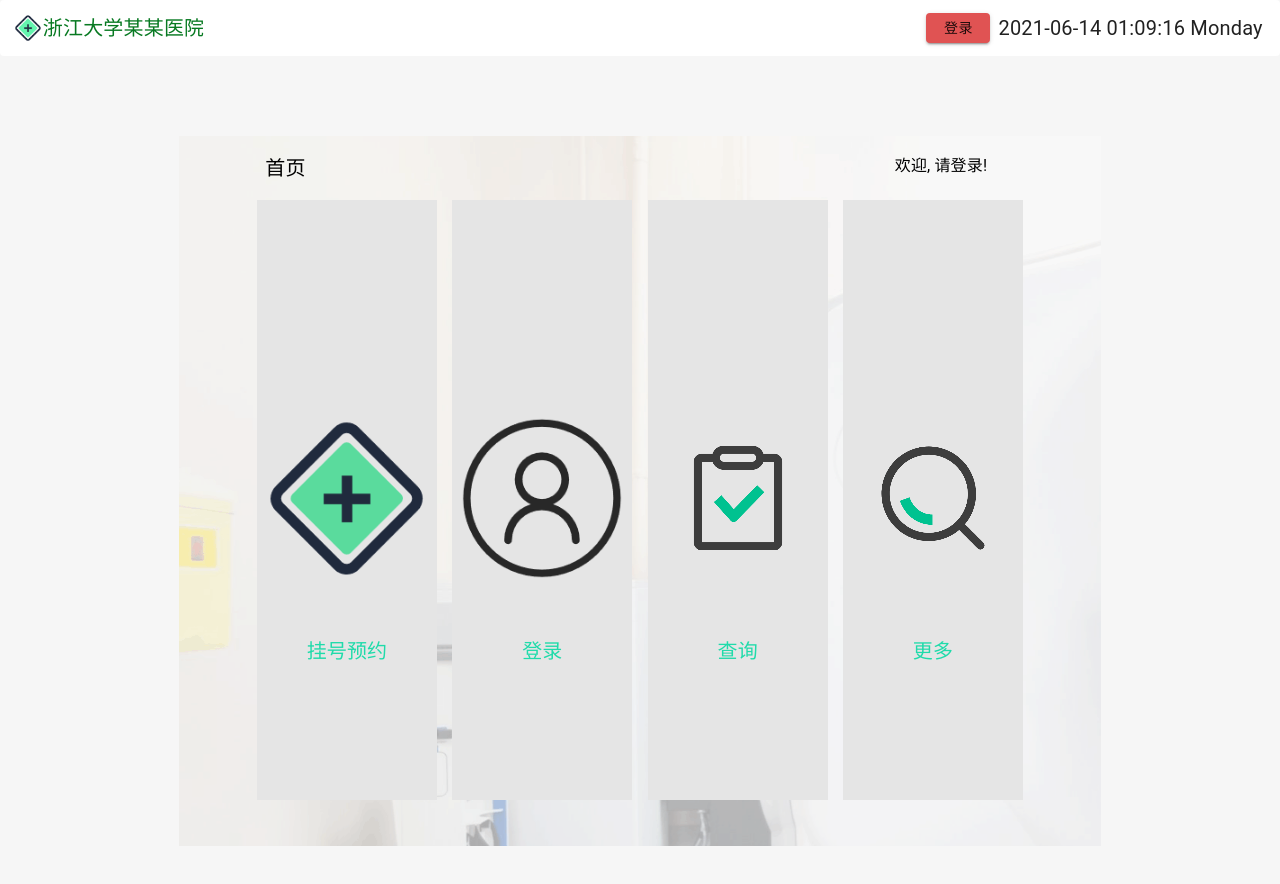
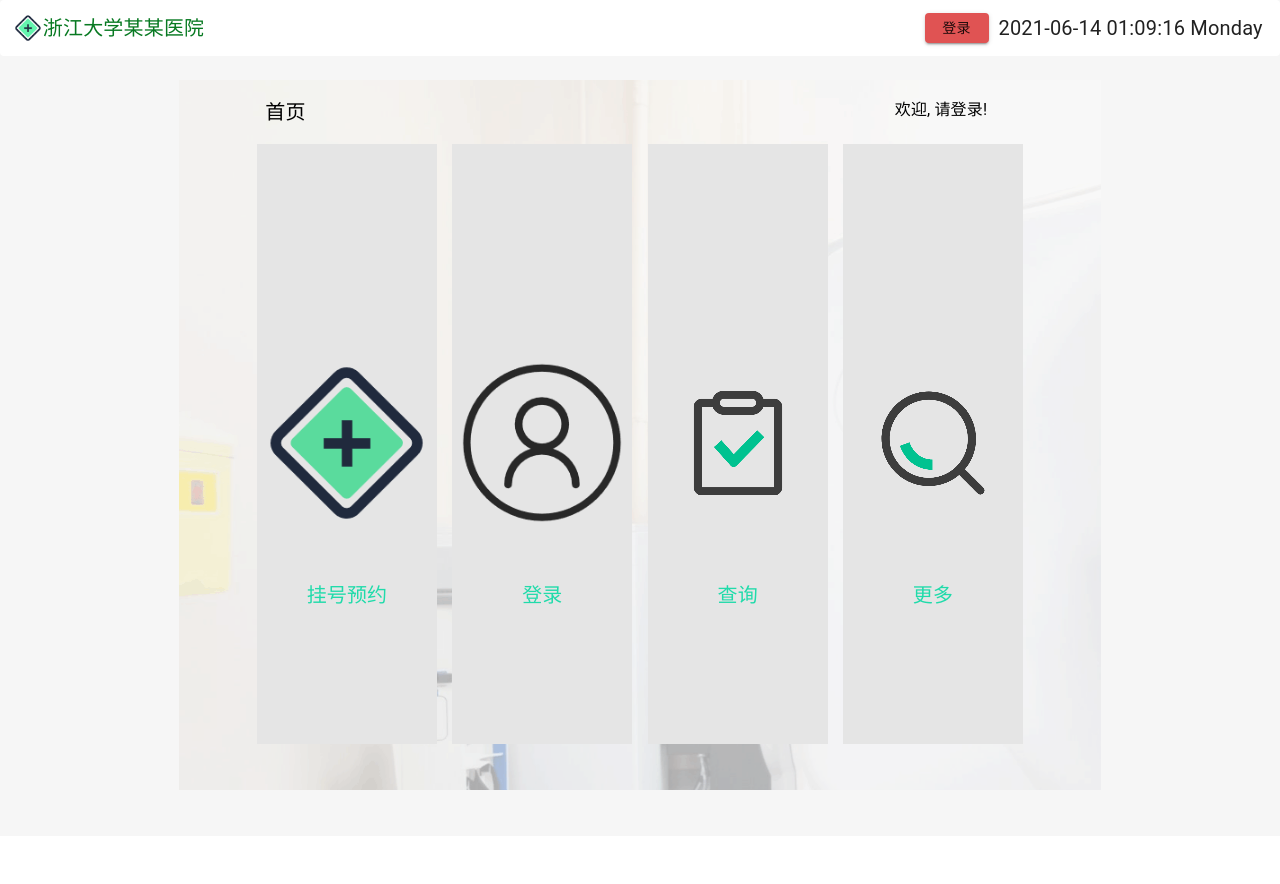
Before and after one commit to Lokilankaaa/hospital_appointment, a React (Create React App) app: page / in a window 1280 px wide. Shown: the top 884 px of the page. After the commit the page ends 836 px from the top, so only its background shows below. Built offline with nearby package versions, Linux system fonts and the light colour scheme.

Commit message:
fix styles of header

```diff
--- a/src/Components/AppointmentReview.tsx
+++ b/src/Components/AppointmentReview.tsx
@@ -148,7 +148,7 @@ class AppointmentReview extends React.Component<SignUpProps, {}> {
         const postReviewstate = this.postReviewStatus.state
         return (
             <div style={{backgroundColor: '#f6f6f6', marginBottom:"10%"}}>
-                <Grid container style={{marginTop:"6%", marginLeft:"20%", width:"60%", backgroundColor: 'white', display: "flex", justifyContent: "center"}}>
+                <Grid container style={{paddingTop:"6%", marginLeft:"20%", width:"60%", backgroundColor: 'white', display: "flex", justifyContent: "center"}}>
                     <Grid item  xs={8}>
                         <Grid container spacing={5}>
                             <Grid item xs={12}>
--- a/src/Components/DoctorReviewHistory.tsx
+++ b/src/Components/DoctorReviewHistory.tsx
@@ -190,7 +190,7 @@ class DoctorReviewHistory extends React.Component<SignUpProps, {}> {
         return (
             <div style={{backgroundColor: '#f6f6f6'}}>
                 <WelcomeHeader classes={this.props.headerClasses}/>
-                <Grid container style={{marginTop:"6%", display: "flex", justifyContent: "center"}} spacing={1}>
+                <Grid container style={{paddingTop:"6%", display: "flex", justifyContent: "center"}} spacing={1}>
                     <Grid item xs={8}>
                         <Grid container>
                             <Grid item xs={12}>
--- a/src/Components/welcomeHeader.tsx
+++ b/src/Components/welcomeHeader.tsx
@@ -42,7 +42,6 @@ class WelcomeHeader extends React.Component<headerProps, {}> {
     }
 
     render() {
-        const loginState = this.loginState;
         return (
             <Paper className={this.props.classes.root} elevation={0}>
                 <Grid container style={{display: "flex"}}>
@@ -54,19 +53,19 @@ class WelcomeHeader extends React.Component<headerProps, {}> {
                     <Grid item xs={8} style={{display: "flex", justifyContent: "flex-end"}}>
                         <Grid container spacing={1} style={{display: "flex", justifyContent: "flex-end"}}>
                             <Grid item style={{display: "flex", alignItems: "flex-end"}}>
-                                    {
-                                        (() => {
-                                            if (loginState)
-                                                return <Typography>欢迎您，{userStateInfoManager.getUserName()}</Typography>
-                                        })()
-                                    }
+                                {
+                                    (() => {
+                                        if (this.loginState)
+                                            return <Typography>欢迎您，{userStateInfoManager.getUserName()}</Typography>
+                                    })()
+                                }
                             </Grid>
                             <Grid item>
                                 <Button variant={"contained"} className={this.props.classes.button}
-                                        onClick={() => loginState ? this.logout() : this.login()} >
+                                        onClick={() => this.loginState ? this.logout() : this.login()} >
                                     {
                                         (() => {
-                                            if (loginState) {
+                                            if (this.loginState) {
                                                 return "登出";
                                             } else {
                                                 return "登录"
--- a/src/Styles/madeStyles.js
+++ b/src/Styles/madeStyles.js
@@ -37,11 +37,12 @@ export const recordsClasses = makeStyles({
 
 export const headerClasses = makeStyles({
     root: {
+        position: "fixed",
         // padding: "0",
         height: "30px",
         // marginTop: "-9%",
         width: "100%",
-        marginRight: "1",
+        margin: "0",
         top: "0%",
         // backgroundColor: "#edf1ec",
         zIndex: 100,
@@ -56,19 +57,26 @@ export const headerClasses = makeStyles({
         width: "30px",
     },
     title1: {
+        display: "inline-block",
         fontSize: 20,
+        float: "left",
         color: "#077921"
     },
     button: {
+        float: "right",
         height: "30px",
+        marginLeft: "3%",
+        marginRight: "3%",
         backgroundColor: '#e05353'
     },
     title2: {
         fontSize: 20,
+        display: "inline-block",
+        // float: "right",
+        alignItems: "center"
     },
 
 })
-
 export const cardClasses = makeStyles({
     root: {
         // minWidth: 275,
@@ -121,6 +129,7 @@ export const loginClasses = makeStyles((theme) => ({
     root: {
         flexGrow: 1,
         backgroundColor: '#f6f6f6',
+        paddingTop: '5%',
     },
     loginForm: {
         '& .MuiTextField-root': {
@@ -269,6 +278,7 @@ export const UserInfoStyles = makeStyles((theme) => ({
     header: {
         color: '#0BDAA4',
         borderBottom: "2px solid RGB(70,167,12)",
+        paddingTop: '5%',
     },
 
     innerTitle: {
```
